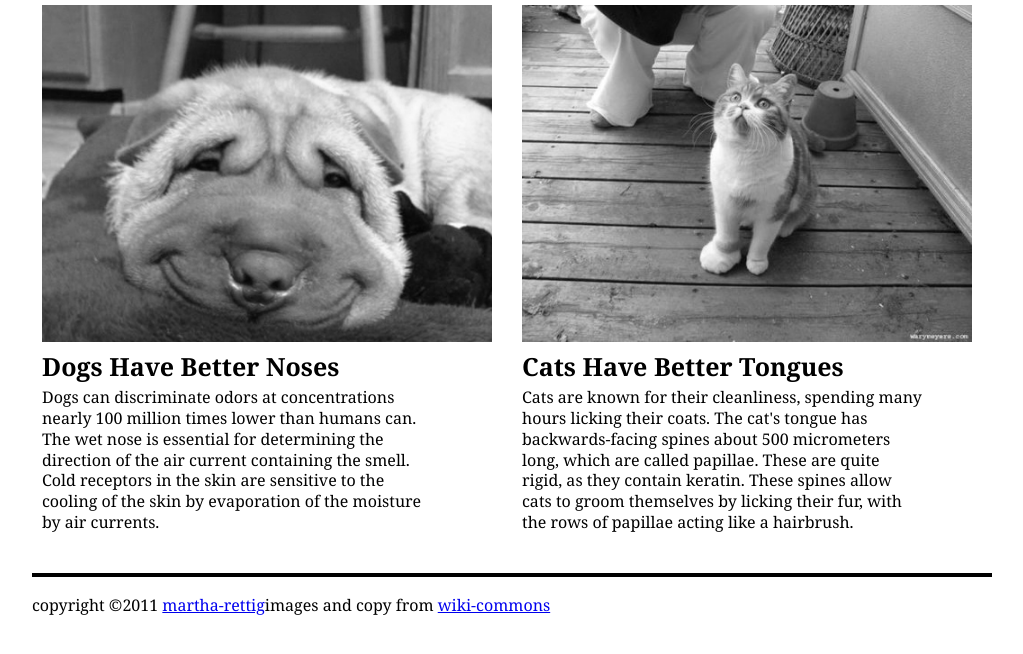
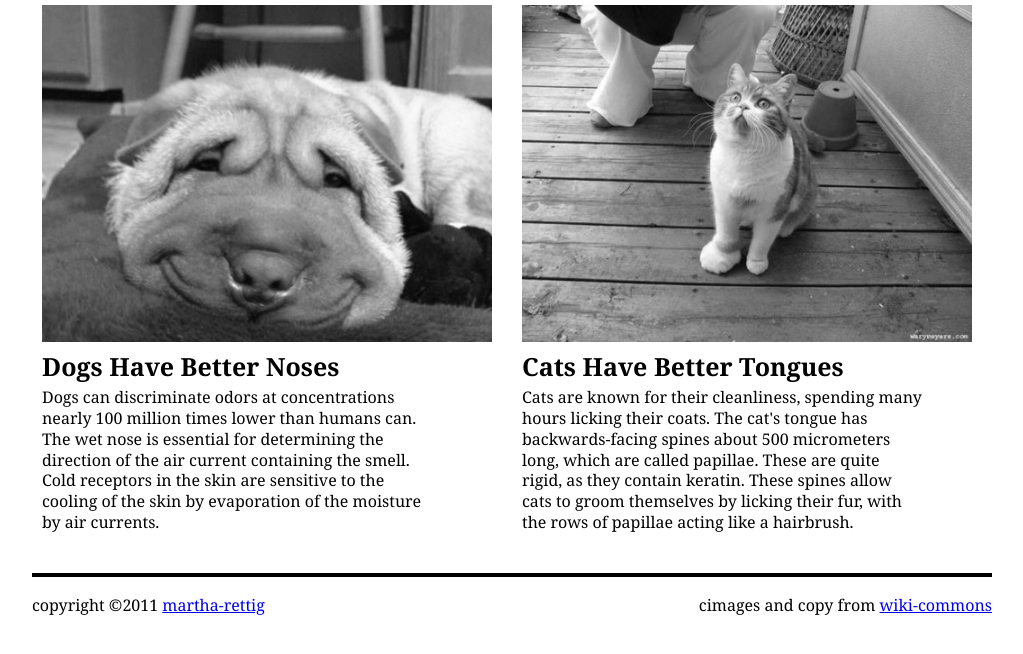
Before and after one commit to themusicmaker/themusicmaker.github.com, a plain HTML site: page cats-vs-dogs/index.html in a window 1280 px wide. Shown: the part 230-884 px from the top of the page, without its empty margins (128-1151 px from the left). Before the commit the page ends 846 px from the top, so only its background shows below. Drawn offline with Linux system fonts and the light colour scheme.

Commit message:
dog vs cat

```diff
--- a/cats-vs-dogs/index.html
+++ b/cats-vs-dogs/index.html
@@ -41,8 +41,8 @@
 
 	<footer>
 		<ul>
-			<li>copyright ©2011 <a href="x">martha-rettig</a></li>
-			<li>images and copy from <a href="x">wiki-commons</a></li>
+			<li><div id="link1">copyright ©2011 <a href="x">martha-rettig</a></div></li>
+			<li><div id="link2">cimages and copy from <a href="x">wiki-commons</a></div></li>
 		</ul>
 	</footer>
 
--- a/cats-vs-dogs/style.css
+++ b/cats-vs-dogs/style.css
@@ -165,9 +165,18 @@ footer {
 	width: 960px;
 	}
 
-footer li {
+#link1 {
+	float: left;
 	margin-top: 20px;
-	float: left;
+	margin-bottom: 50px;
+	text-decoration: none;
+	}
+
+#link2 {
+	float: right;
+	margin-top: 20px;
+	margin-bottom: 50px;
+	text-decoration: none;
 	}
 
 @font-face {
```
